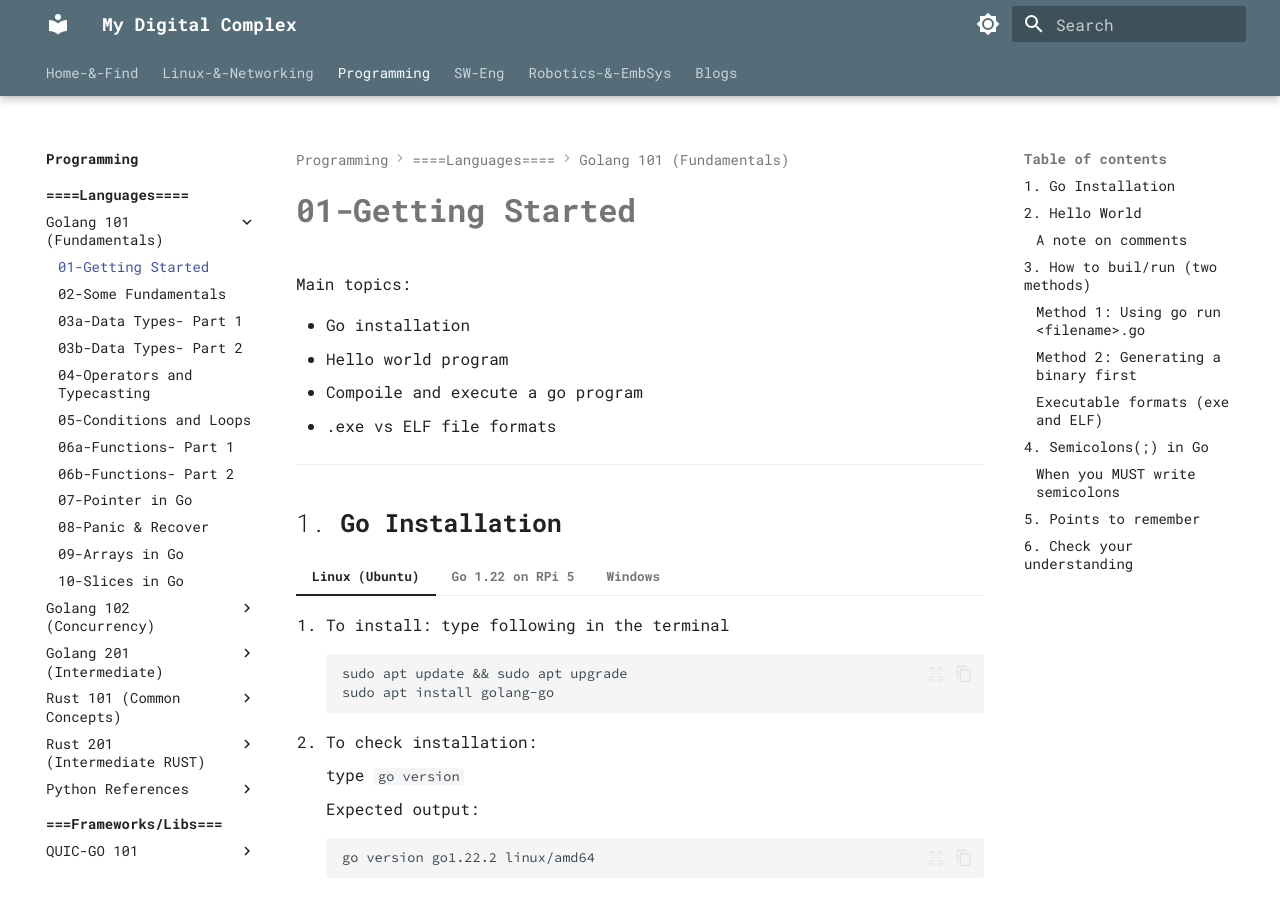
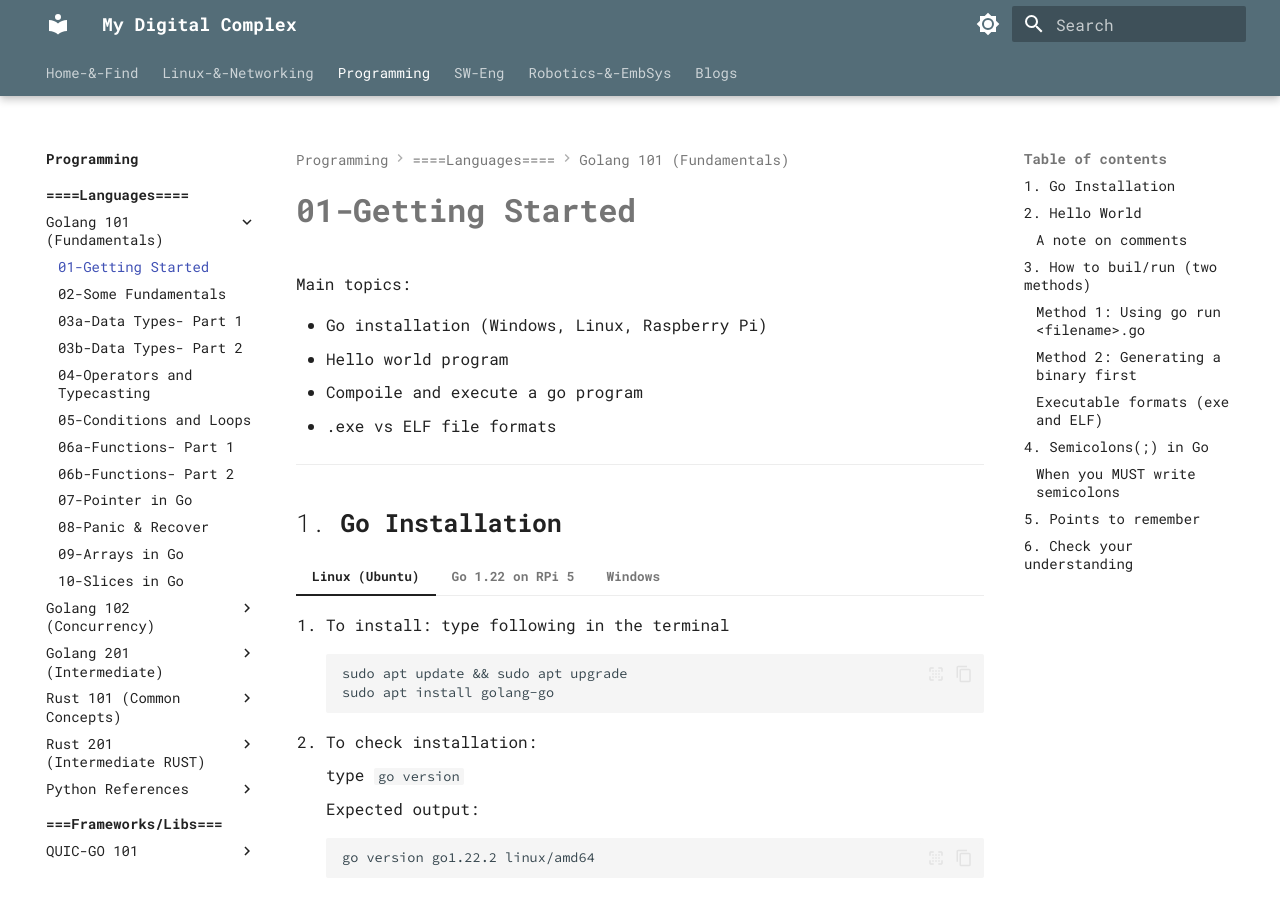
Before and after one commit to alohamujeeb/alohamujeeb.github.io, an MkDocs documentation site: the page built from docs/programming/languages/golang101/01-gettingstarted.md, in a window 1280 px wide and 900 px high. Built offline with MkDocs 1.6.1 and Material for MkDocs 9.7.7, drawn with Linux system fonts in a browser that asks for light colours.

Commit message:
minor adjustments

```diff
--- a/docs/programming/languages/golang101/01-gettingstarted.md
+++ b/docs/programming/languages/golang101/01-gettingstarted.md
@@ -2,7 +2,7 @@
 
 Main topics:
 
-- Go installation
+- Go installation (Windows, Linux, Raspberry Pi)
 - Hello world program
 - Compoile and execute a go program
 - .exe vs ELF file formats
```
